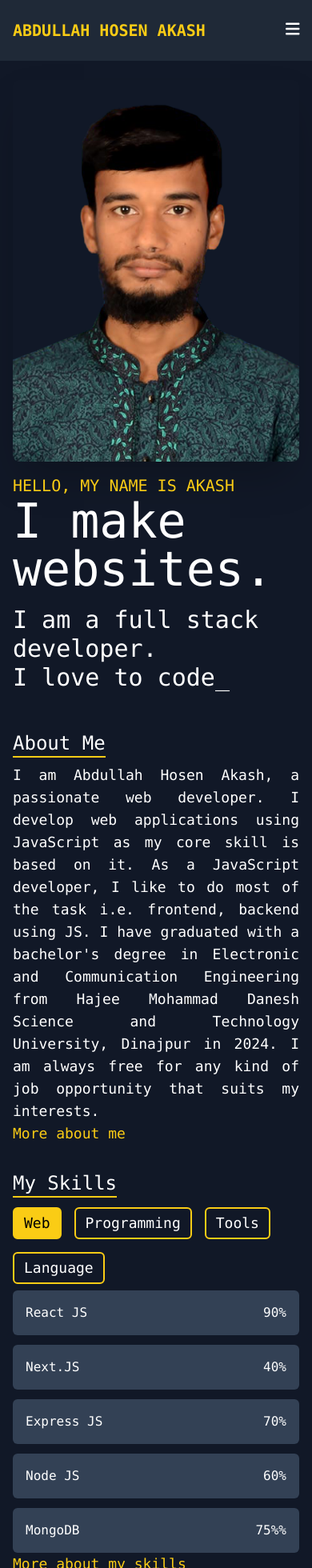
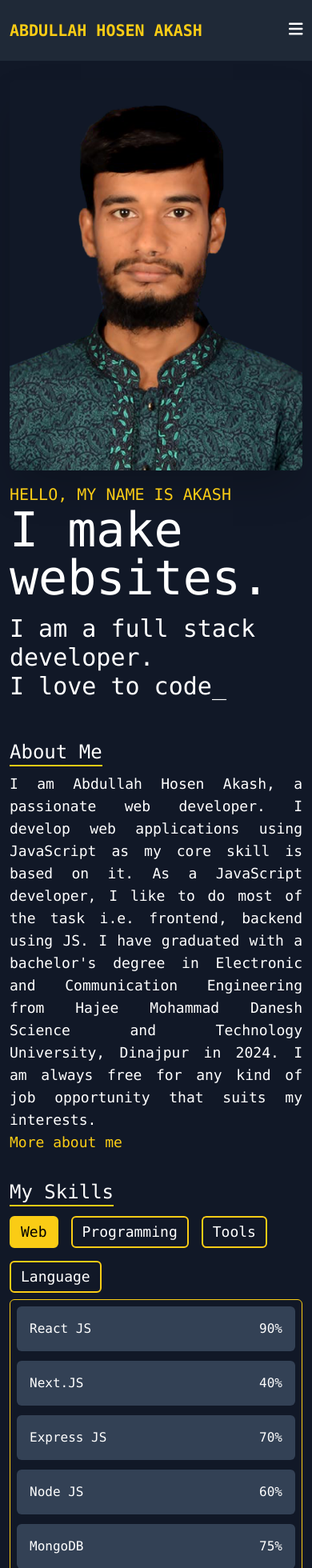
Before and after one commit to abdullahhosenakash/ah-akash, a Next.js app: page / in a window 390 px wide. Shown: the top 1960 px of the page at 80% size. Built offline with nearby package versions, Linux system fonts and the light colour scheme.

Commit message:
skills section updated

```diff
--- a/app/page.js
+++ b/app/page.js
@@ -4,7 +4,7 @@ import SkillsSection from '@/components/SkillsSection/SkillsSection';
 
 export default function Home() {
   return (
-    <main className='lg:px-20 px-4'>
+    <main className='lg:px-20 px-3'>
       <Banner />
       <section className='grid grid-cols-1 lg:grid-cols-2 gap-8 mt-12'>
         <AboutSection />
--- a/components/NavBar/Navbar.js
+++ b/components/NavBar/Navbar.js
@@ -4,7 +4,7 @@ import DropDownNavItems from '@/components/NavBar/DropDownNavItems';
 
 const Navbar = () => {
   return (
-    <nav className='lg:px-20 px-4 py-6 uppercase bg-gray-800'>
+    <nav className='lg:px-20 px-3 py-6 uppercase bg-gray-800'>
       <ul className='flex justify-between items-center'>
         <li>
           <Link
--- a/components/SkillsSection/SkillsSection.js
+++ b/components/SkillsSection/SkillsSection.js
@@ -26,7 +26,7 @@ const SkillsSection = () => {
       },
       {
         skillName: 'MongoDB',
-        percentage: '75%%'
+        percentage: '75%'
       }
     ],
     programmingSkills: [
--- a/components/SkillsSection/SkillsTemplate.js
+++ b/components/SkillsSection/SkillsTemplate.js
@@ -1,6 +1,7 @@
 const SkillsTemplate = ({ skills }) => {
   return (
-    <div className='grid grid-cols-1 lg:grid-cols-2 gap-3 mt-2'>
+    <div className='h-[21.6rem] lg:h-fit lg:border-0 border border-yellow-400 rounded-md p-2 lg:p-0 mt-2 lg:mt-0'>
+      <div className='grid grid-cols-1 lg:grid-cols-2 gap-3 lg:mt-2'>
         {skills.map((skill) => (
           <div className='flex flex-col gap-3' key={skill.skillName}>
             <div className='relative p-4 bg-slate-700 rounded-md'>
@@ -15,6 +16,7 @@ const SkillsTemplate = ({ skills }) => {
           </div>
         ))}
       </div>
+    </div>
   );
 };
 
```
Lines whose indentation alone changed are shown as unchanged.
